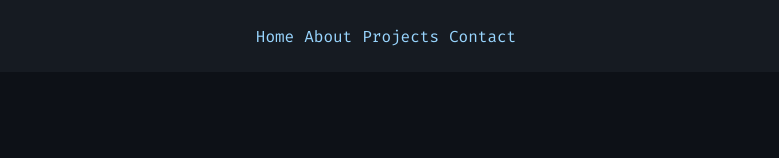
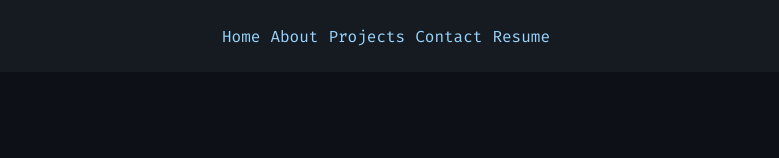
Before and after one commit to Mozmani/Portfolio-Page, a React (Create React App) app: page / in a window 1280 px wide. Shown: the top 158 px of the page, without its empty margins (249-1028 px from the left). Built offline with nearby package versions, Linux system fonts and the light colour scheme.

Commit message:
added resume, fixed a typo in about-me

```diff
--- a/src/About/About.js
+++ b/src/About/About.js
@@ -22,7 +22,7 @@ const About = () => {
         My journey started by learning carpentry and then taking that craftsmanship into a new world as a certified
         Physical Therapist Assistant. I used this position to create a positive impact directly in each of my clients by promoting
         a transition to a pain free life.
-        While I still thoroughly enjoy helping people invdividually, I am now focused on promoting this work on a larger scale.
+        While I still thoroughly enjoy helping people individually, I am now focused on promoting this work on a larger scale.
       </p>
       <p>As a graduate of <a href='https://www.thinkful.com/' target="_blank">Thinkful's</a> Software Engineering Immersion Program, I am happy to announce that I am ready to start my journey
         as a professional developer. Over the course of this intensive program, I have worked with numerous amazing developers and have built some
--- a/src/Header/Header.js
+++ b/src/Header/Header.js
@@ -9,6 +9,7 @@ const Header = () => {
           <Link to='/about'>About</Link>
           <Link to='projects'>Projects</Link>
           <Link to='contact'>Contact</Link>
+          <a href='https://docs.google.com/document/d/1PYqEEvmojNsWiWRi9K4k5G6lnznBXqv8g8NFcysHLn8/edit?usp=sharing' target='Blank'>Resume</a>
         </nav>
 
     </header>
```
Also changed, not shown: 1 other file (tests, documents, lock files or other folders).
